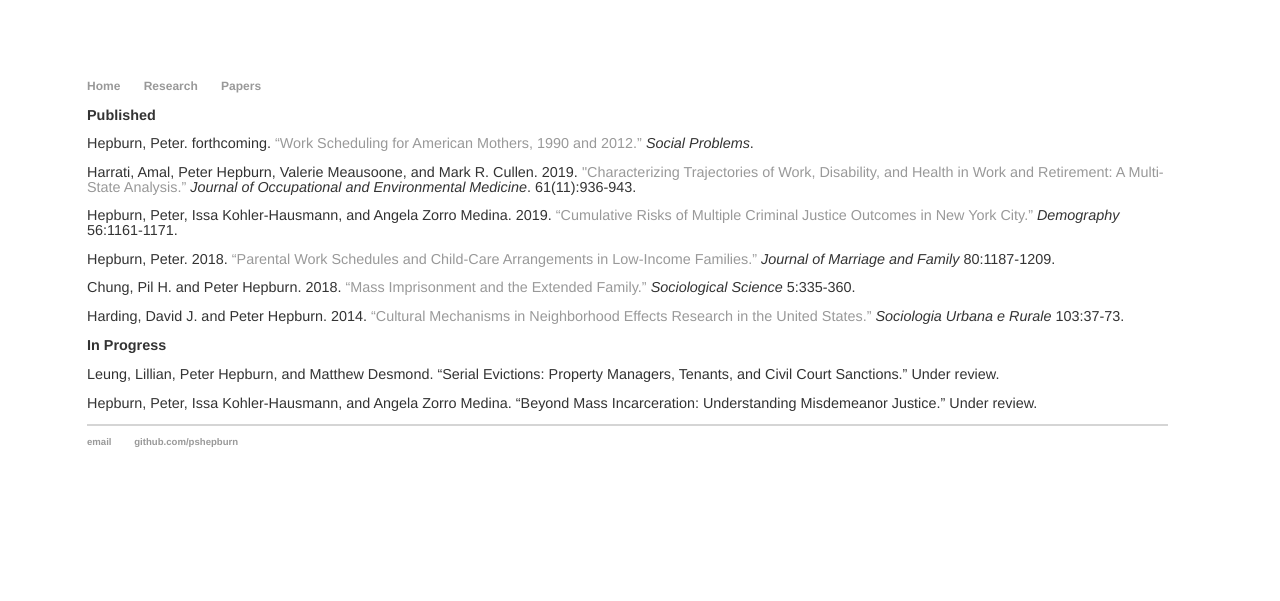
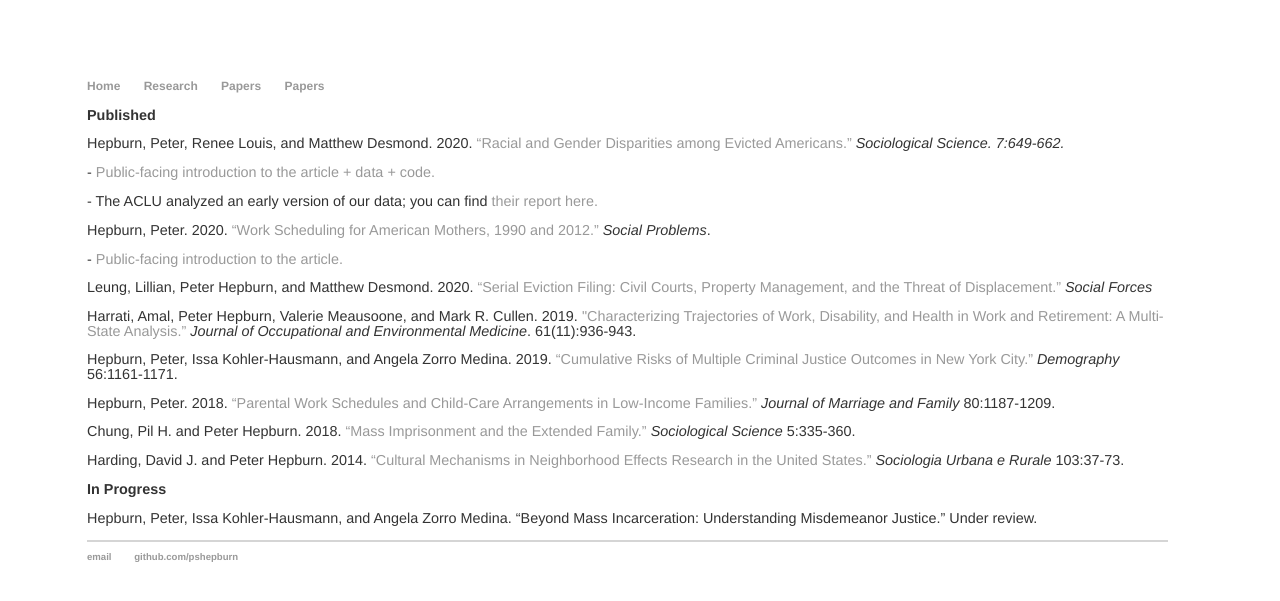
Before and after one commit to pshepburn/pshepburn.github.io, a Jekyll site: the page built from papers.html, in a window 1280 px wide. Shown: the top 601 px of the page. Built offline with Jekyll 4.4.1, drawn with Linux system fonts in a browser that asks for light colours.

Commit message:
update 2021

```diff
--- a/_layouts/default.html
+++ b/_layouts/default.html
@@ -11,6 +11,7 @@
 	        		<li><a href="/">Home</a></li>
 		        	<li><a href="/research">Research</a></li>
 	        		<li><a href="/papers">Papers</a></li>
+	        		<li><a href="/media">Papers</a></li>
 	    		</ul>
 			</nav>
 			<div class="container">
@@ -20,7 +21,7 @@
 			</div><!-- /.container -->
 			<footer>
 	    		<ul>
-	        		<li><a href="mailto:pshepburn@gmail.com">email</a></li>
+	        		<li><a href="mailto:peter.hepburn@rutgers.edu">email</a></li>
 	        		<li><a href="https://github.com/pshepburn">github.com/pshepburn</a></li>
 				</ul>
 			</footer>
--- a/index.html
+++ b/index.html
@@ -5,7 +5,7 @@ title: The Internet Home of Peter Hepburn
 <div class="blurb">
 	<h2>Peter Hepburn</h2>
 	<span id="about-portrait"><img src="https://pshepburn.github.io/images/hepburn.jpg" alt="Hepburn headshot" /></span>
-	<p>Hey there! I'm a postdoc in the Eviction Lab at Princeton University. I received my PhD from the joint program in Sociology and Demography at the University of California, Berkeley in May, 2018. This site is meant to provide some basic information about me and my research. If you have questions, <a href="mailto:pshepburn@gmail.com">get in touch</a>.</p>
-	<p>You can read about <a href="/research">my research</a> and check out <a href="/papers">some papers</a> I've written.</p>
+	<p>Hey there! I'm an <a href="https://sasn.rutgers.edu/about-us/faculty-staff/peter-hepburn">assistant professor of Sociology</a> at <a href="https://sasn.rutgers.edu/">Rutgers University-Newark</a> and a research fellow at the <a href="https://evictionlab.org/">Eviction Lab</a> at Princeton University. I received my PhD from the joint program in <a href="https://sociology.berkeley.edu/">Sociology</a> and <a href="https://www.site.demog.berkeley.edu/">Demography</a> at the University of California, Berkeley in May, 2018. This site is meant to provide some basic information about me and my research. If you have questions, <a href="mailto:peter.hepburn@rutgers.edu">get in touch</a>.</p>
+	<p>You can read about <a href="/research">my research</a> and check out <a href="/papers">some papers</a> I've written, as well as peruse <a href="/media">a few news stories</a> in which I'm quoted.</p>
 	<p>If you'd rather cut to the chase, here's <a href="/hepburn_cv.pdf">my CV</a>.
 </div><!-- /.blurb -->
--- a/papers.html
+++ b/papers.html
@@ -4,7 +4,12 @@ title: Papers
 ---
 <div class="blurb">
 	<p><strong>Published</strong></p>
-	<p>Hepburn, Peter. forthcoming. <a href="https://academic.oup.com/socpro/advance-article/doi/10.1093/socpro/spz038/5607567">“Work Scheduling for American Mothers, 1990 and 2012.”</a> <em>Social Problems</em>.</p>
+	<p>Hepburn, Peter, Renee Louis, and Matthew Desmond. 2020. <a href="https://sociologicalscience.com/articles-v7-27-649/">“Racial and Gender Disparities among Evicted Americans.”</a> <em>Sociological Science. 7:649-662.</em></p>
+		<p>- <a href="https://evictionlab.org/demographics-of-eviction/">Public-facing introduction to the article + data + code.</a></p>
+		<p>- The ACLU analyzed an early version of our data; you can find <a href="https://www.aclu.org/news/racial-justice/clearing-the-record-how-eviction-sealing-laws-can-advance-housing-access-for-women-of-color/">their report here.</a></p>
+	<p>Hepburn, Peter. 2020. <a href="https://academic.oup.com/socpro/advance-article/doi/10.1093/socpro/spz038/5607567">“Work Scheduling for American Mothers, 1990 and 2012.”</a> <em>Social Problems</em>.</p>
+		<p>- <a href="https://evictionlab.org/serial-eviction-filings/">Public-facing introduction to the article.</a></p>
+	<p>Leung, Lillian, Peter Hepburn, and Matthew Desmond. 2020. <a href="https://academic.oup.com/sf/advance-article/doi/10.1093/sf/soaa089/5903878">“Serial Eviction Filing: Civil Courts, Property Management, and the Threat of Displacement.”</a> <em>Social Forces</em></p>
 	<p>Harrati, Amal, Peter Hepburn, Valerie Meausoone, and Mark R. Cullen. 2019. <a href="https://journals.lww.com/joem/Abstract/2019/11000/Characterizing_Long_Term_Trajectories_of_Work_and.11.aspx">"Characterizing Trajectories of Work, Disability, and Health in Work and Retirement: A Multi-State Analysis.”</a> <em>Journal of Occupational and Environmental Medicine</em>. 61(11):936-943.</p>
 	<p>Hepburn, Peter, Issa Kohler-Hausmann, and Angela Zorro Medina. 2019. <a href="https://link.springer.com/article/10.1007/s13524-019-00781-7">“Cumulative Risks of Multiple Criminal Justice Outcomes in New York City.”</a> <em>Demography</em> 56:1161-1171.</p>
 	<p>Hepburn, Peter. 2018. <a href="https://onlinelibrary.wiley.com/doi/full/10.1111/jomf.12505">“Parental Work Schedules and Child-Care Arrangements in Low-Income Families.”</a> <em>Journal of Marriage and Family</em> 80:1187-1209.</p>
@@ -13,7 +18,6 @@ title: Papers
 
 
 	<p><strong>In Progress</strong></p>
-	<p>Leung, Lillian, Peter Hepburn, and Matthew Desmond. “Serial Evictions: Property Managers, Tenants, and Civil Court Sanctions.” Under review.</p>
 	<p>Hepburn, Peter, Issa Kohler-Hausmann, and Angela Zorro Medina. “Beyond Mass Incarceration: Understanding Misdemeanor Justice.” Under review.</p>
 
 
```
Also changed, not shown: media.html (added, +27 -0 lines), 1 other file.
